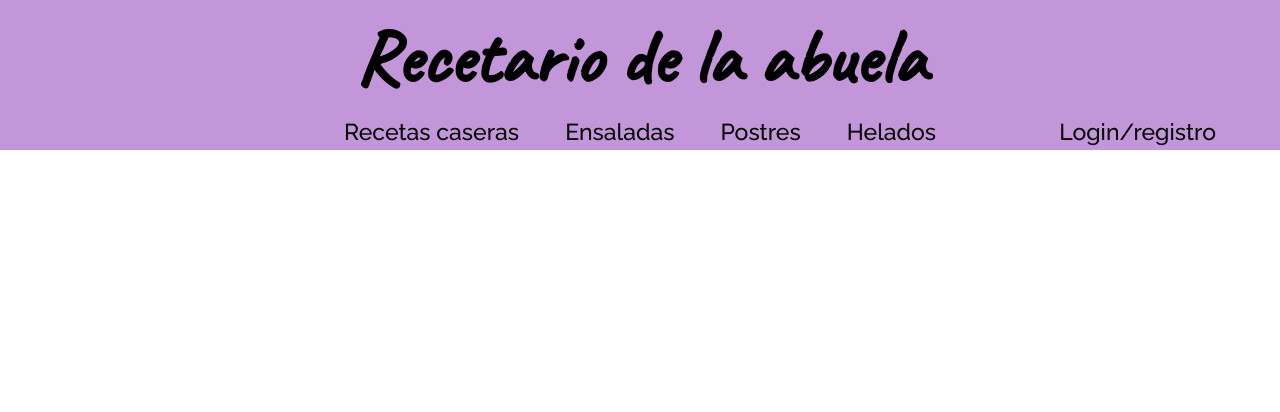
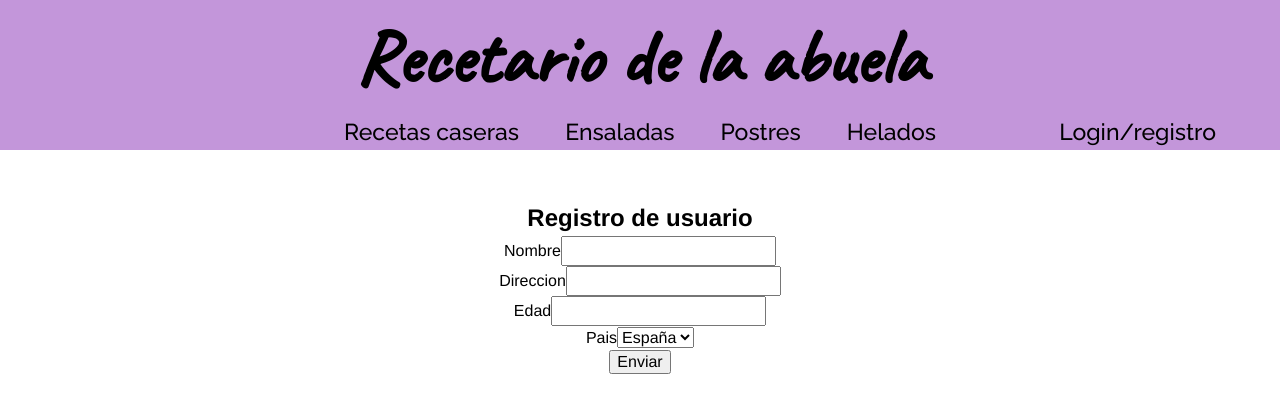
Before and after one commit to JoseManuel88/Proyecto-React, a React (Create React App) app: page /login in a window 1280 px wide. Shown: the top 412 px of the page. Built offline with nearby package versions, Linux system fonts and the light colour scheme.

Commit message:
first commit formulario

```diff
--- a/package.json
+++ b/package.json
@@ -8,6 +8,7 @@
     "@testing-library/user-event": "^13.5.0",
     "react": "^18.2.0",
     "react-dom": "^18.2.0",
+    "react-hook-form": "^7.39.3",
     "react-scripts": "5.0.1",
     "sass": "^1.56.1",
     "web-vitals": "^2.1.4"
--- a/src/App.jsx
+++ b/src/App.jsx
@@ -1,11 +1,13 @@
 
 import './styles/reset.scss';
 import Header from './components/Header/Header';
+import Formulario from './components/Formulario/Formulario';
 
 function App() {
   return (
     <div className="App">
       <Header />
+      <Formulario />
     </div>
   );
 }
--- /dev/null
+++ b/src/components/Formulario/Formulario.jsx
@@ -0,0 +1,43 @@
+import React from 'react';
+import { useForm } from 'react-hook-form';
+import "../../styles/Formulario.scss";
+
+const Formulario = () => {
+
+  const { register, handleSubmit } = useForm();
+
+  const onSubmit = (data) => {
+console.log(data);
+  }
+
+  return (
+    <div className='formulario'>
+      <h2>Registro de usuario</h2>
+      <form onSubmit={handleSubmit(onSubmit)}>
+        <div>
+          <label>Nombre</label>
+          <input type="text" name="" />
+        </div>
+        <div>
+          <label>Direccion</label>
+          <input type="text" name="" />
+        </div>
+        <div>
+          <label>Edad</label>
+          <input type="text" name="" />
+        </div>
+        <div>
+          <label>Pais</label>
+          <select>
+            <option value="es">España</option>
+            <option value="it">Italia</option>
+            <option value="fr">Francia</option>
+          </select>
+        </div>
+        <input type="submit" value="Enviar"/>
+      </form>
+    </div>
+  )
+}
+
+export default Formulario;
--- /dev/null
+++ b/src/styles/Formulario.scss
@@ -0,0 +1,5 @@
+.formulario{
+    text-align: center;
+    font-family:'Franklin Gothic Medium', 'Arial Narrow', Arial, sans-serif;
+    margin-top: 50px;
+}
```
Also changed, not shown: 1 other file (tests, documents, lock files or other folders).
